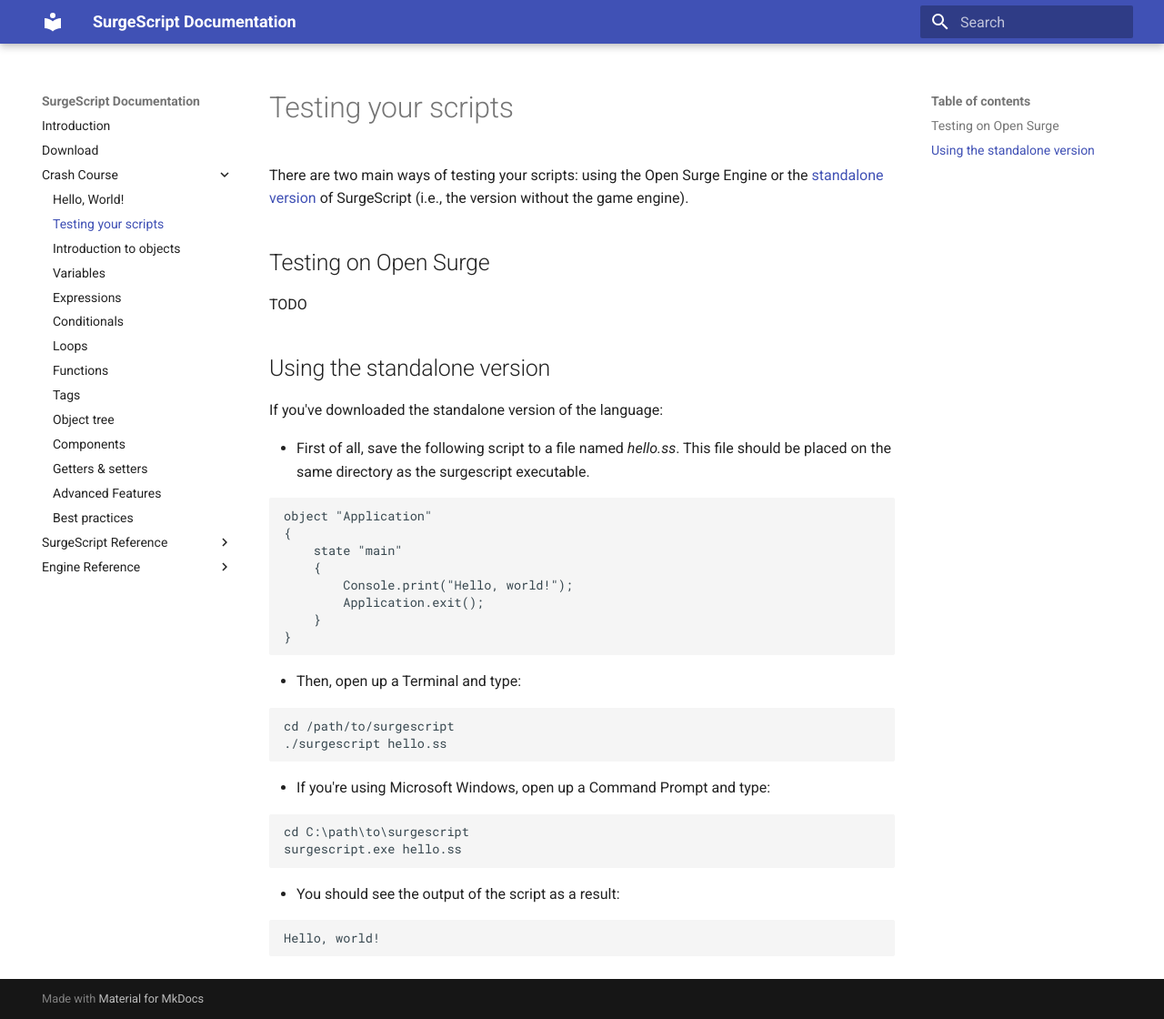
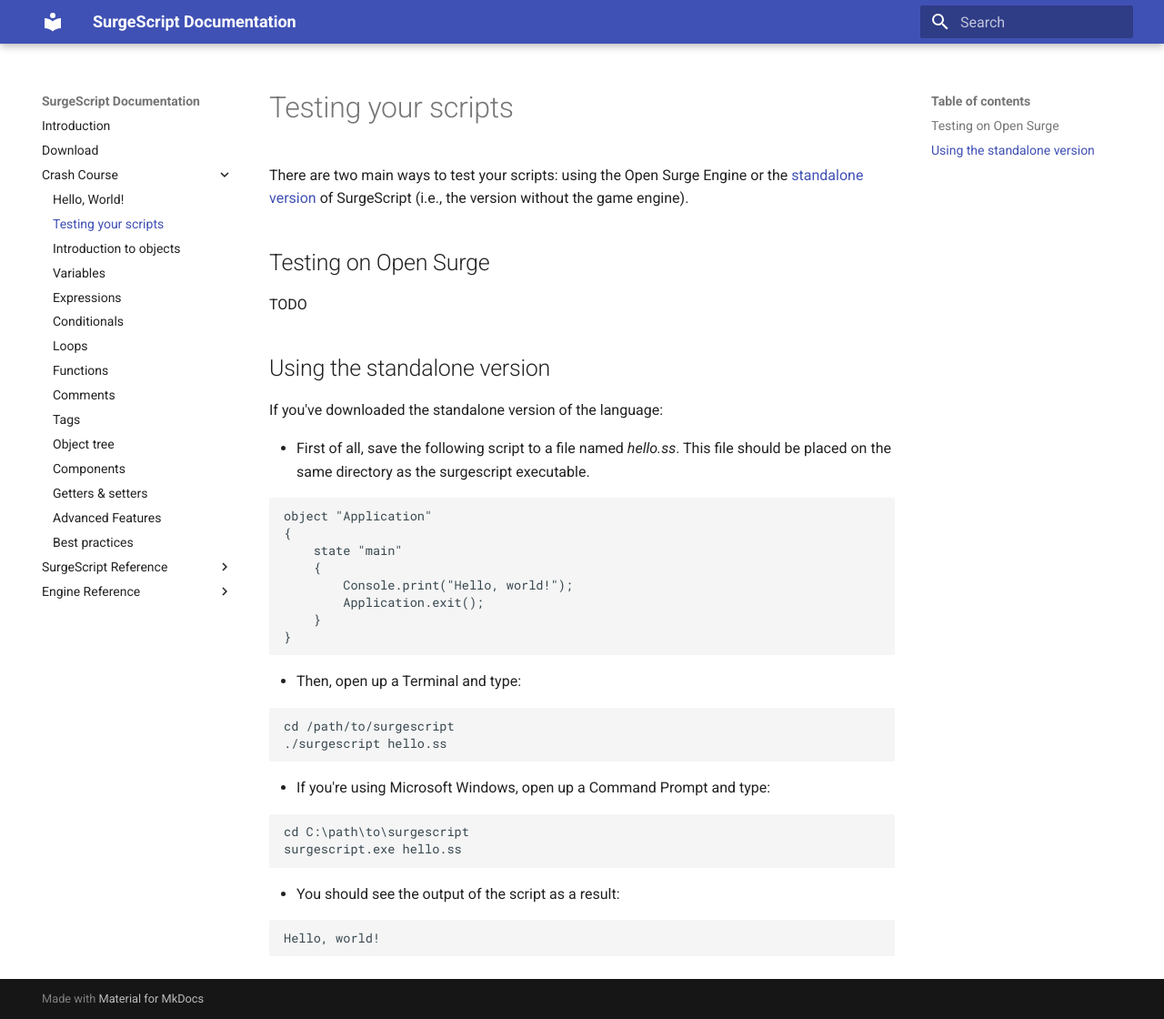
Before and after one commit to alemart/surgescript, an MkDocs documentation site: the page built from docs/tutorials/testing.md, in a window 1280 px wide and 1120 px high. Shown: the whole window at 91% size. Built offline with MkDocs 1.6.1 and Material for MkDocs 9.7.7, drawn with Linux system fonts in a browser that asks for light colours; old or Windows-style settings are respelled for this version of MkDocs.

Commit message:
Small changes to the documentation

```diff
--- a/docs/tutorials/testing.md
+++ b/docs/tutorials/testing.md
@@ -1,7 +1,7 @@
 Testing your scripts
 ====================
 
-There are two main ways of testing your scripts: using the Open Surge Engine or the [standalone version](https://github.com/alemart/surgescript) of SurgeScript (i.e., the version without the game engine).
+There are two main ways to test your scripts: using the Open Surge Engine or the [standalone version](https://github.com/alemart/surgescript) of SurgeScript (i.e., the version without the game engine).
 
 Testing on Open Surge
 ---------------------
--- a/mkdocs.yml
+++ b/mkdocs.yml
@@ -13,6 +13,7 @@
         - 'Conditionals': 'tutorials/conditionals.md'
         - 'Loops': 'tutorials/loops.md'
         - 'Functions': 'tutorials/functions.md'
+        - 'Comments': 'tutorials/comments.md'
         - 'Tags': 'tutorials/tags.md'
         - 'Object tree': 'tutorials/object_tree.md'
         - 'Components': 'tutorials/components.md'
```
Also changed, not shown: docs/tutorials/best_practices.md (+1 -1 lines), docs/tutorials/hello.md (+1 -1 lines).
